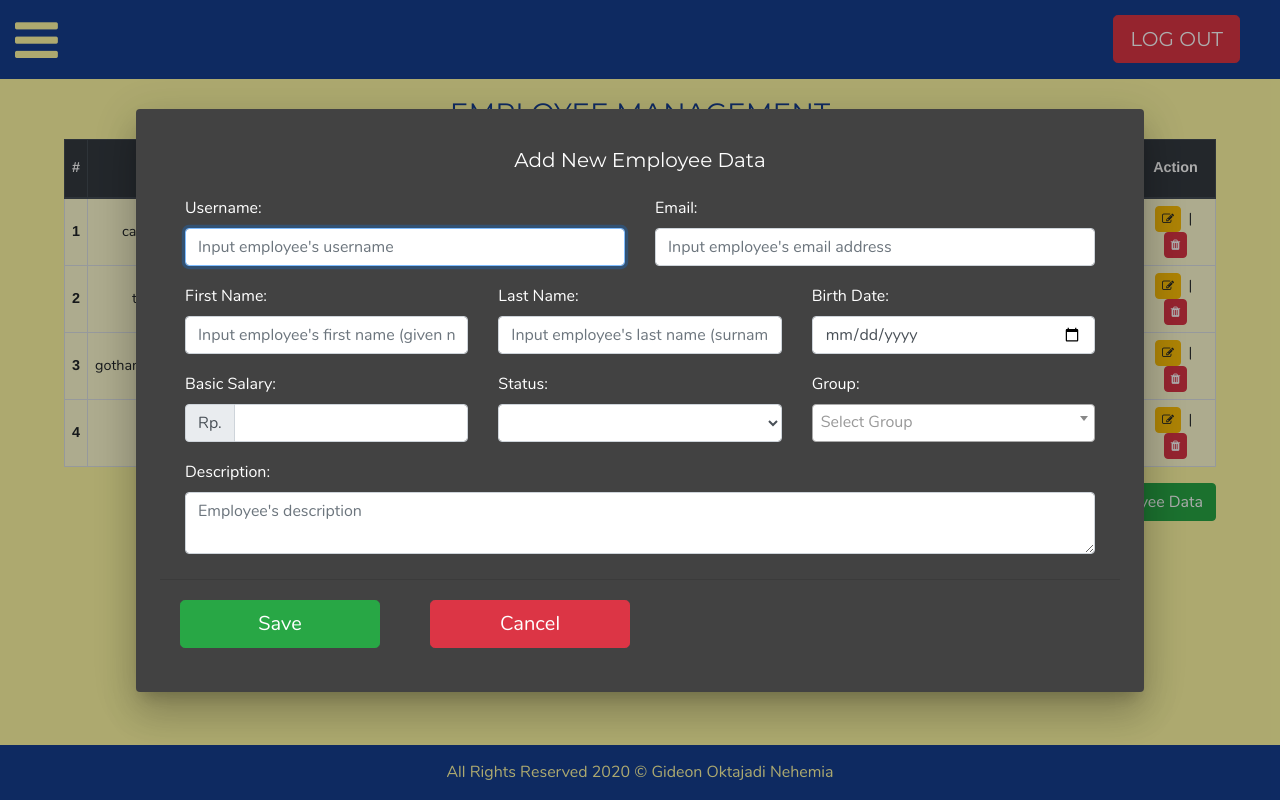
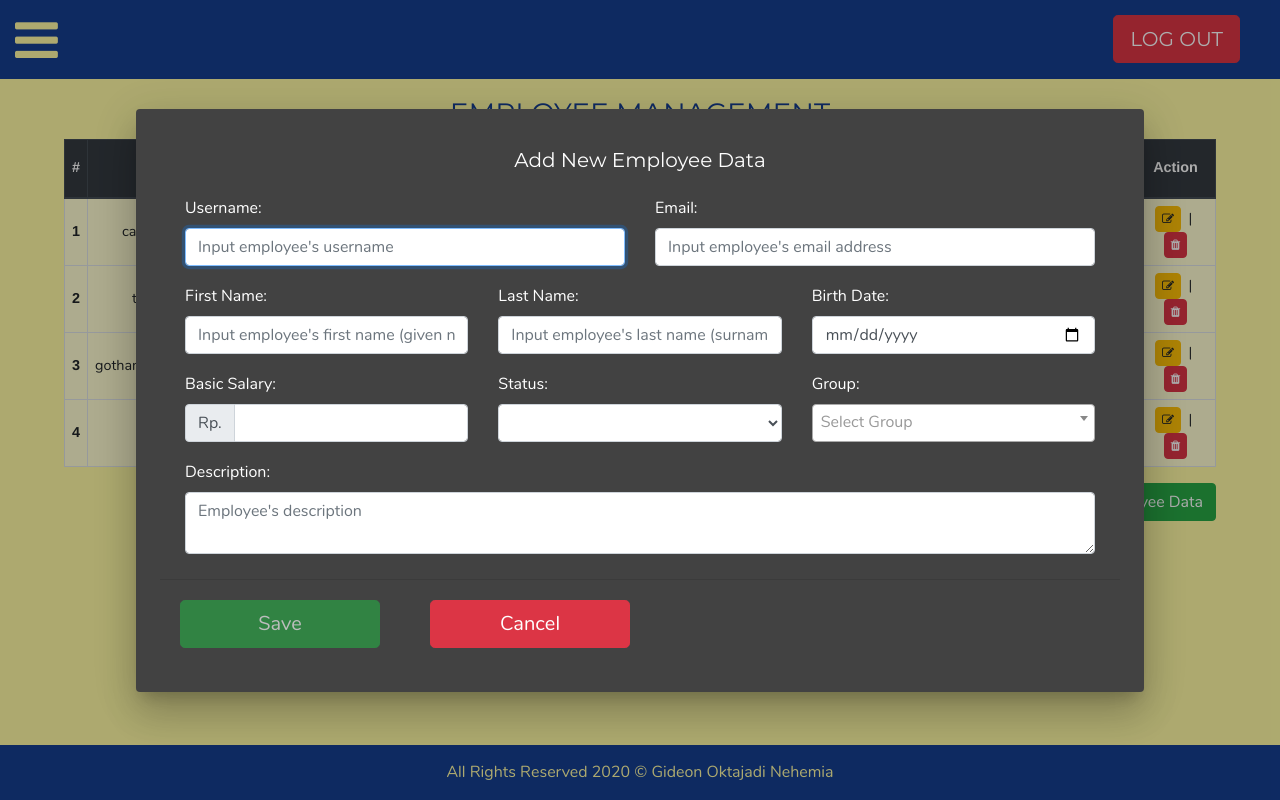
Before and after one commit to gideongurning31/tech-assessment-backoffice-frontend, an Angular app: page /employee in a window 1280 px wide. Both pictures are taken after a click on the button "New Employee Data". Built offline with nearby package versions, Linux system fonts and the light colour scheme; a web font is replaced by a local one.

Commit message:
Fixed input group event-handling, disable submit button on invalid form state

```diff
--- a/src/app/employee-management/employee-management-form/employee-management-form.component.html
+++ b/src/app/employee-management/employee-management-form/employee-management-form.component.html
@@ -81,7 +81,13 @@
   </form>
   <hr>
   <div class="form-footer">
-    <button type="button" class="btn btn-lg btn-success form-button" (click)="submit()">{{ data.action == 'DELETE' ? 'Delete' : 'Save' }}</button>
+    <button
+      type="button"
+      class="btn btn-lg btn-success form-button"
+      (click)="submit()"
+      [disabled]="!form.valid && data.action !== 'DELETE'">
+      {{ data.action === 'DELETE' ? 'Delete' : 'Save' }}
+    </button>
     <button type="button" class="btn btn-lg btn-danger form-button" (click)="cancel()">Cancel</button>
   </div>
 </div>
--- a/src/app/employee-management/employee-management-form/employee-management-form.component.ts
+++ b/src/app/employee-management/employee-management-form/employee-management-form.component.ts
@@ -1,5 +1,5 @@
 import { Component, OnInit } from '@angular/core';
-import { Inject, ViewChild } from '@angular/core';
+import { Inject } from '@angular/core';
 import { FormControl, FormGroup, Validators } from '@angular/forms';
 import { MatDialogRef, MAT_DIALOG_DATA } from '@angular/material/dialog';
 import { LabelValue } from 'src/app/common/label-value.model';
@@ -74,7 +74,9 @@ export class EmployeeManagementFormComponent implements OnInit {
     }
   }
 
-  submit() {}
+  submit() {
+    console.log(this.form.value);
+  }
 
   cancel() {
     this.dialogRef.close();
@@ -82,8 +84,9 @@ export class EmployeeManagementFormComponent implements OnInit {
   }
 
   private initDropdownSearch() {
-    $('.select2').select2({
-      placeholder: 'Select Group'
+    $('.select2').select2({ placeholder: 'Select Group' });
+    $('#inputGroup').on('select2:select', event => {
+      this.form.controls.group.setValue(event.params.data.id);
     });
   }
 }
--- a/src/styles.scss
+++ b/src/styles.scss
@@ -21,6 +21,11 @@ h1, h2, h3, h4, h5 {
   font-family: "Montserrat", "Helvetica Neue", sans-serif;
 }
 
+
+input:disabled, select:disabled, button:disabled {
+  cursor: not-allowed;
+}
+
 .select2-selection__rendered {
   line-height: 35px !important;
 }
```
